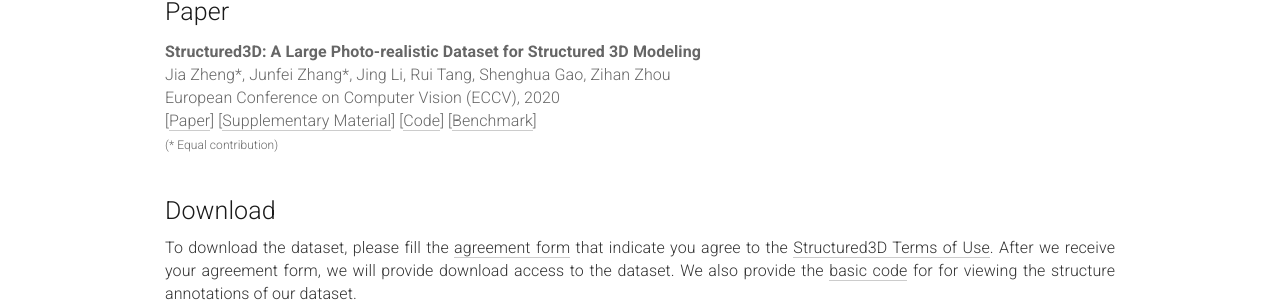
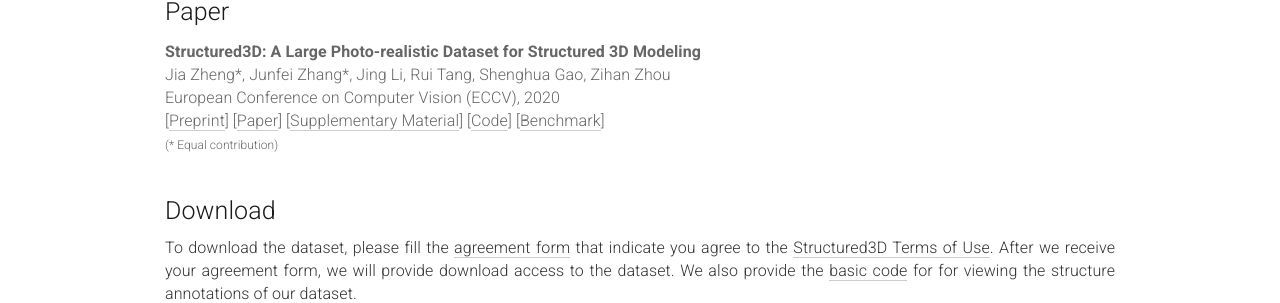
Before and after one commit to bertjiazheng/Structured3D, a Jekyll site: the page built from _pages/home.md, in a window 1280 px wide and 900 px high, scrolled down 926 px. Shown: the part 149-452 px from the top of the window. Built offline with Jekyll 4.4.1, drawn with Linux system fonts in a browser that asks for light colours.

Commit message:
minor update

```diff
--- a/_pages/home.md
+++ b/_pages/home.md
@@ -68,6 +68,7 @@
     <b>Structured3D: A Large Photo-realistic Dataset for Structured 3D Modeling</b><br>
     Jia Zheng*, Junfei Zhang*, Jing Li, Rui Tang, Shenghua Gao, Zihan Zhou<br>
     European Conference on Computer Vision (ECCV), 2020<br>
+    [<a href="https://arxiv.org/abs/1908.00222">Preprint</a>]
     [<a href="https://www.ecva.net/papers/eccv_2020/papers_ECCV/papers/123540494.pdf">Paper</a>]
     [<a href="https://www.ecva.net/papers/eccv_2020/papers_ECCV/papers/123540494-supp.pdf">Supplementary Material</a>]
     [<a href="https://github.com/bertjiazheng/Structured3D">Code</a>]
```
